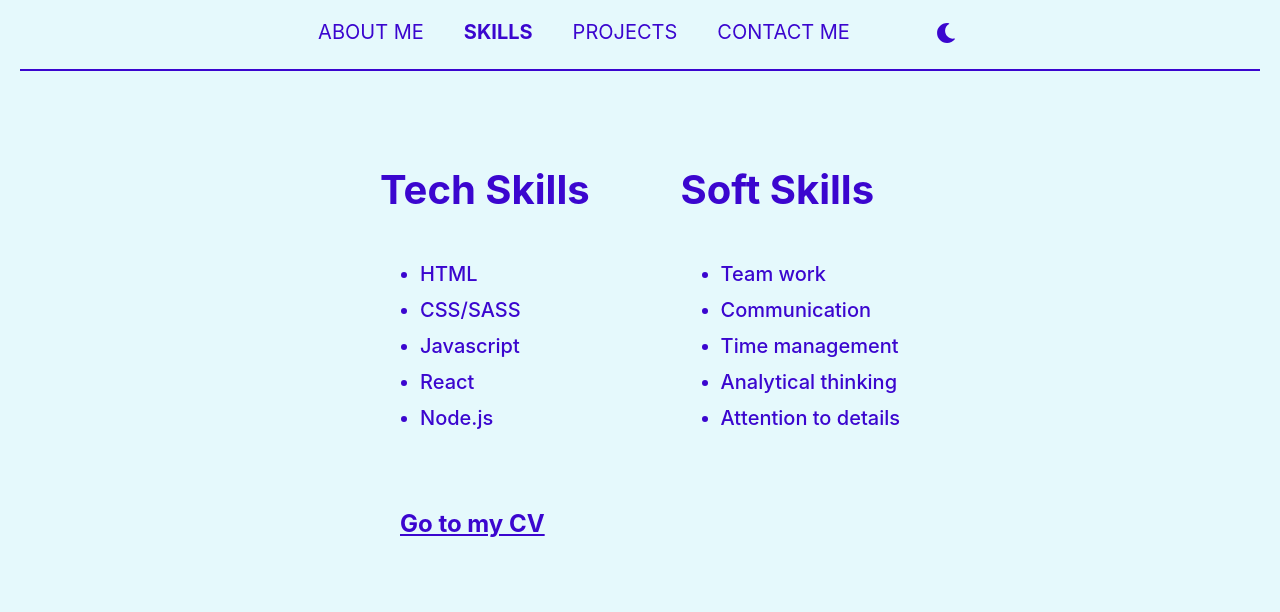
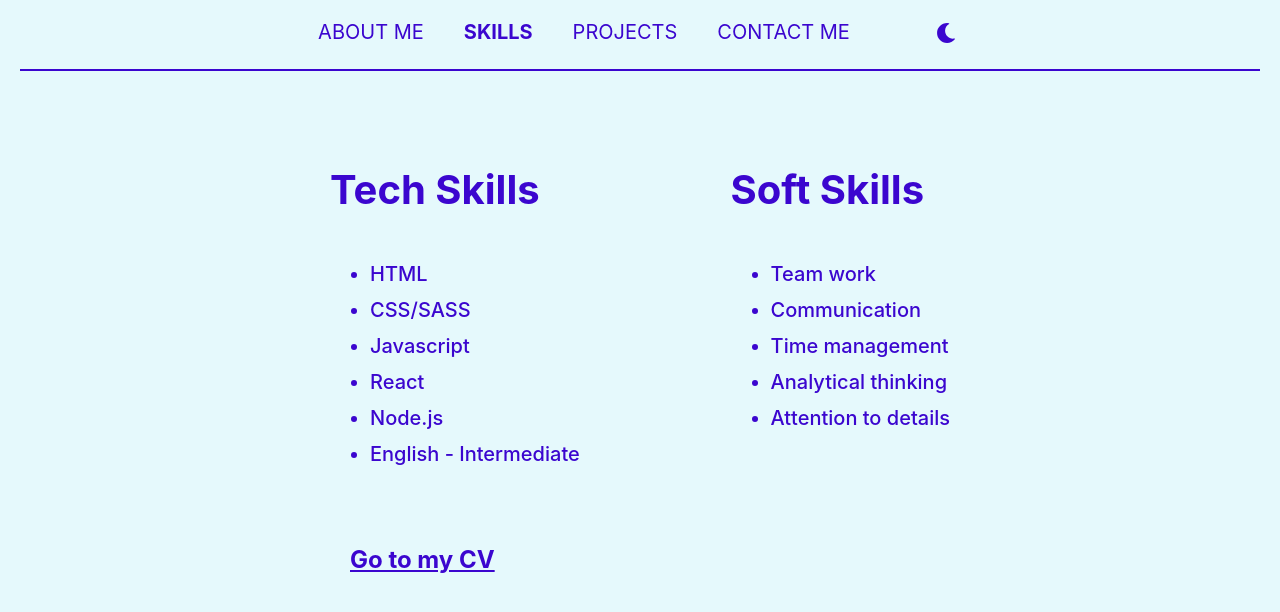
Before and after one commit to Nataly-Moskalenko/portfolio, a React (Create React App) app: page /portfolio/skills in a window 1280 px wide. Shown: the top 612 px of the page. Built offline with nearby package versions, Linux system fonts and the light colour scheme.

Commit message:
fixes skills

```diff
--- a/src/pages/Skills/Skills.jsx
+++ b/src/pages/Skills/Skills.jsx
@@ -12,6 +12,7 @@ export default function Skills() {
             <li className={css.skillsItem}>Javascript</li>
             <li className={css.skillsItem}>React</li>
             <li className={css.skillsItem}>Node.js</li>
+            <li className={css.skillsItem}>English - Intermediate</li>
           </ul>
         </div>
         <div>
@@ -27,7 +28,7 @@ export default function Skills() {
       </div>
       <a
         className={css.skillsLink}
-        href="https://drive.google.com/file/d/11YSRGboep4f1LNCS6N98BPAlrWmBYYa2/view?usp=sharing"
+        href="https://drive.google.com/file/d/1LfzXFzsvRGp94j1bGsG-2lE2fdAWn9fC/view?usp=sharing"
         target="_blank"
         rel="noopener noreferrer"
       >
--- a/src/pages/Skills/Skills.module.css
+++ b/src/pages/Skills/Skills.module.css
@@ -10,7 +10,7 @@
 
 .skills {
   padding-top: 80px;
-  width: 520px;
+  width: 620px;
   margin: 0 auto;
 }
 
```
